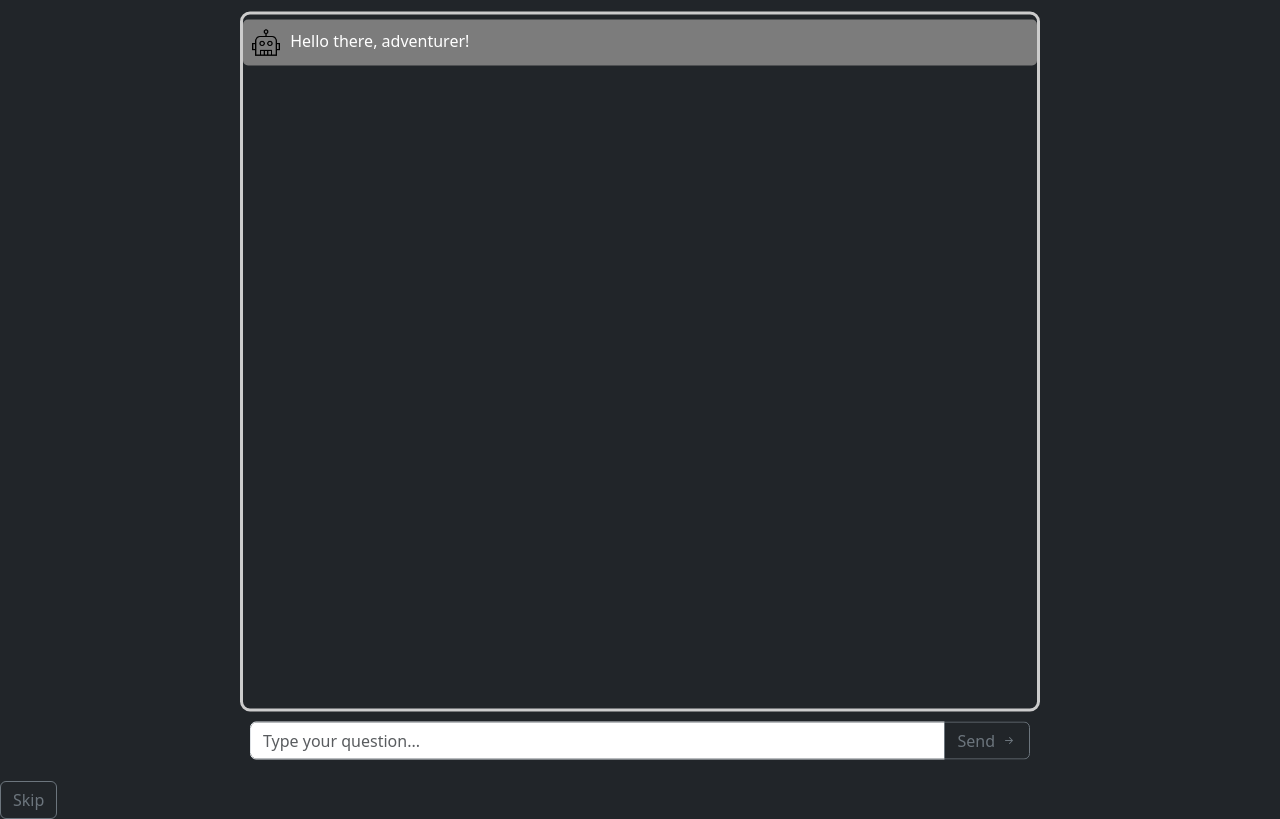
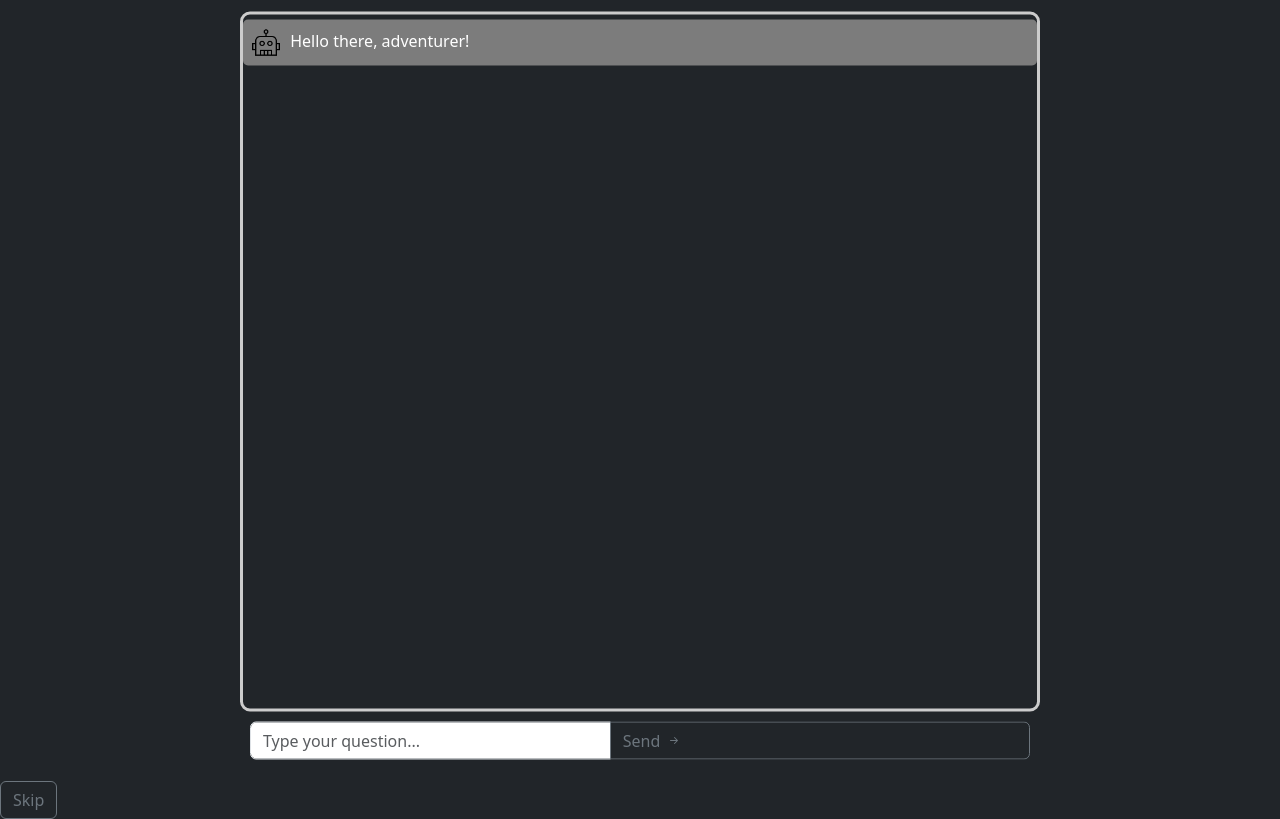
Before and after one commit to Zarser/Dayz-Support-Bot, a website: page index.html in a window 1280 px wide. Shown: the part 86-905 px from the top of the page. Drawn offline with nearby package versions, Linux system fonts and the light colour scheme.

Commit message:
Update index.html

```diff
--- a/index.html
+++ b/index.html
@@ -32,7 +32,7 @@
                 <div class="chat-box" id="chatBox">
 
                 </div>
-                <div class="user-input input-group">
+                <div class="user-input input-group btn-group" role="group" aria-label="Basic example">
                     <input type="text" id="userInput" class="form-control" placeholder="Type your question...">
                     <button id="sendBtn" class="btn btn-outline-secondary icon-link icon-link-hover" type="button" id="button-addon2">
                         Send<svg xmlns="http://www.w3.org/2000/svg" width="16" height="16" fill="currentColor" class="bi bi-arrow-right-short" viewBox="0 0 16 16">
```
